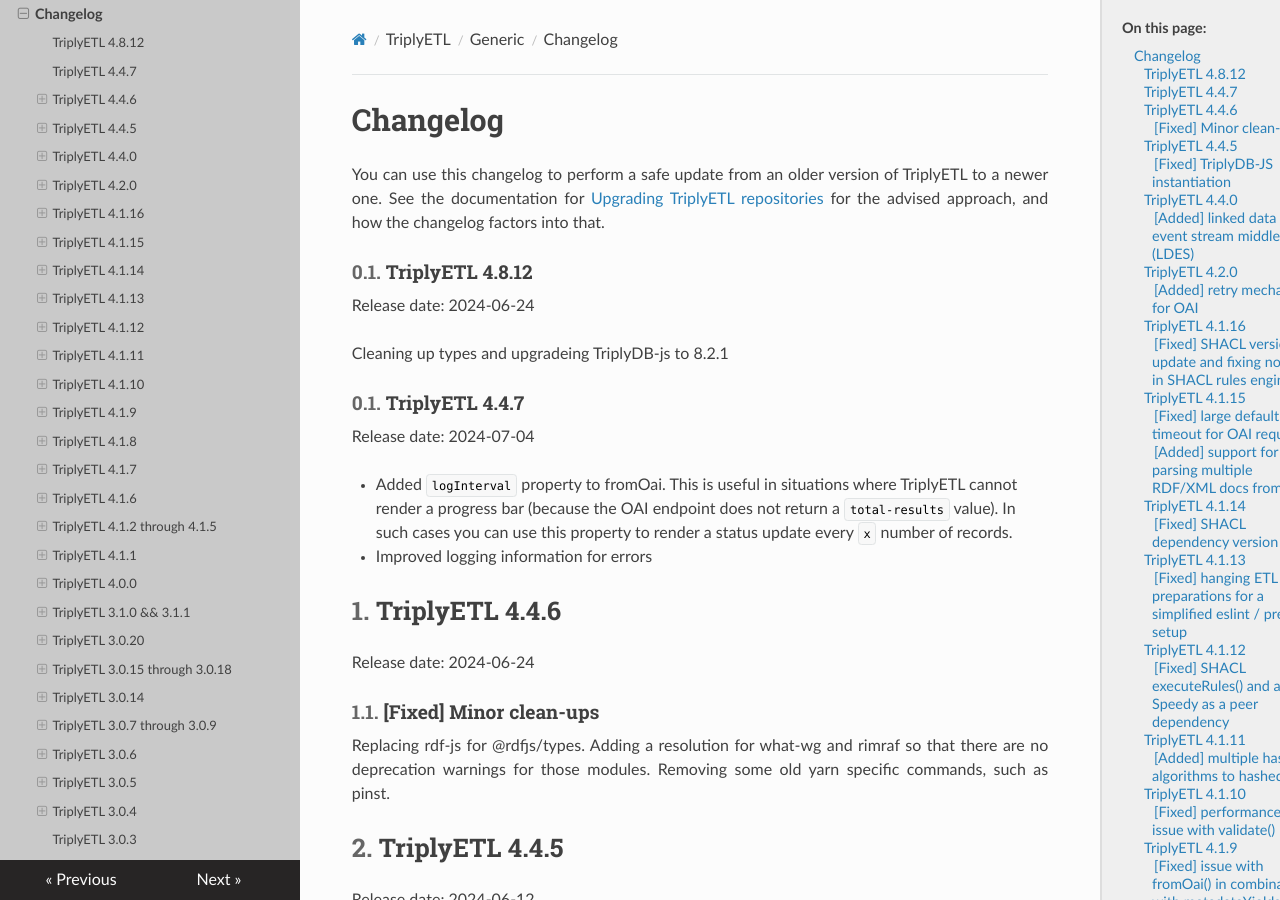
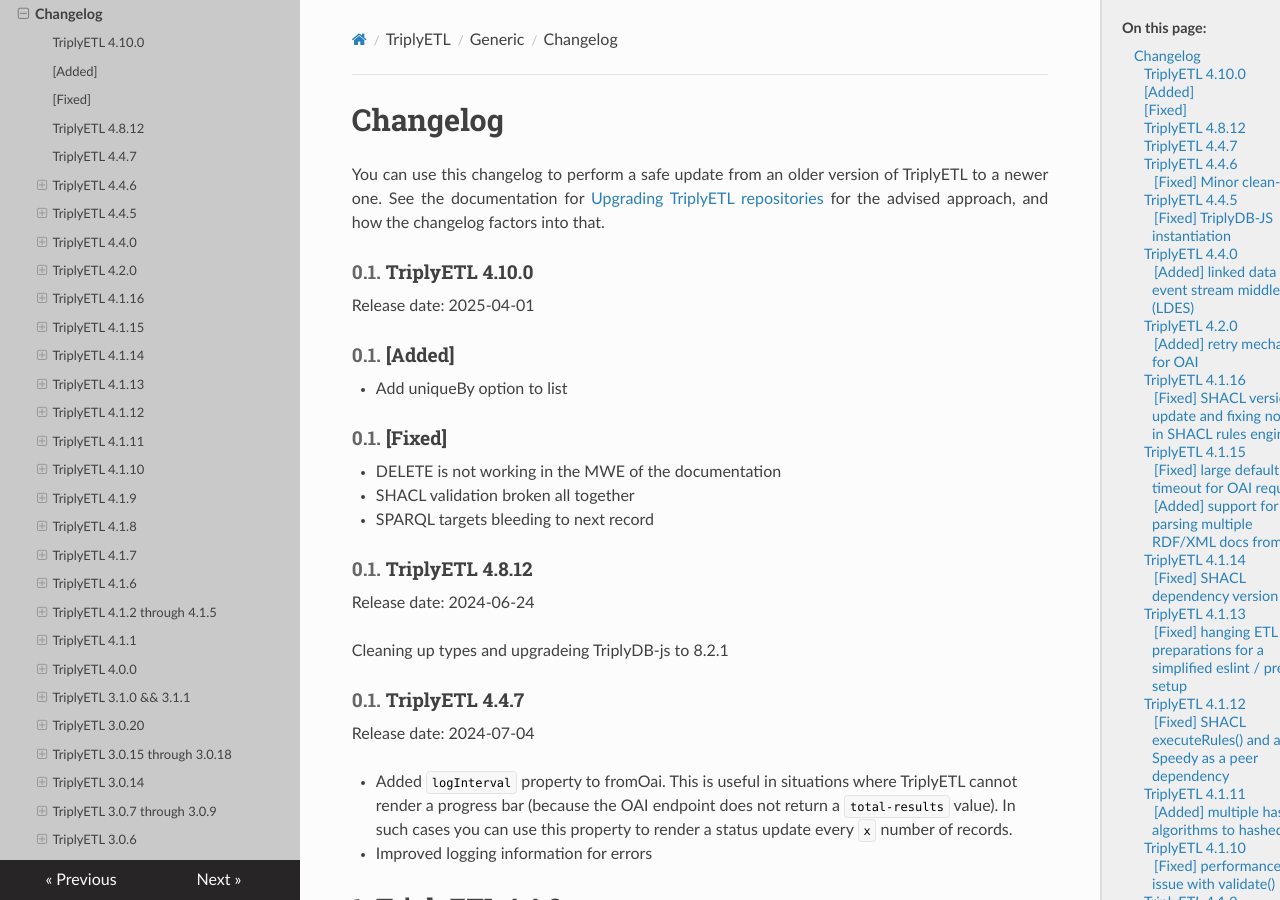
Before and after one commit to TriplyDB/Documentation, an MkDocs documentation site: the page built from docs/triply-etl/generic/changelog.md, in a window 1280 px wide and 900 px high. Built offline with MkDocs 1.6.1, drawn with Linux system fonts in a browser that asks for light colours.

Commit message:
updating the triplyetl changelog

```diff
--- a/docs/triply-etl/generic/changelog.md
+++ b/docs/triply-etl/generic/changelog.md
@@ -4,6 +4,17 @@
 
 You can use this changelog to perform a safe update from an older version of TriplyETL to a newer one. See the documentation for [Upgrading TriplyETL repositories](./maintenance.md#update-the-triplyetl-dependency) for the advised approach, and how the changelog factors into that.
 
+
+### TriplyETL 4.10.0
+Release date: 2025-04-01
+
+### [Added]
+-  Add uniqueBy option to list
+
+### [Fixed]
+- DELETE is not working in the MWE of the documentation
+- SHACL validation broken all together
+- SPARQL targets bleeding to next record
 
 ### TriplyETL 4.8.12
 Release date: 2024-06-24
```
